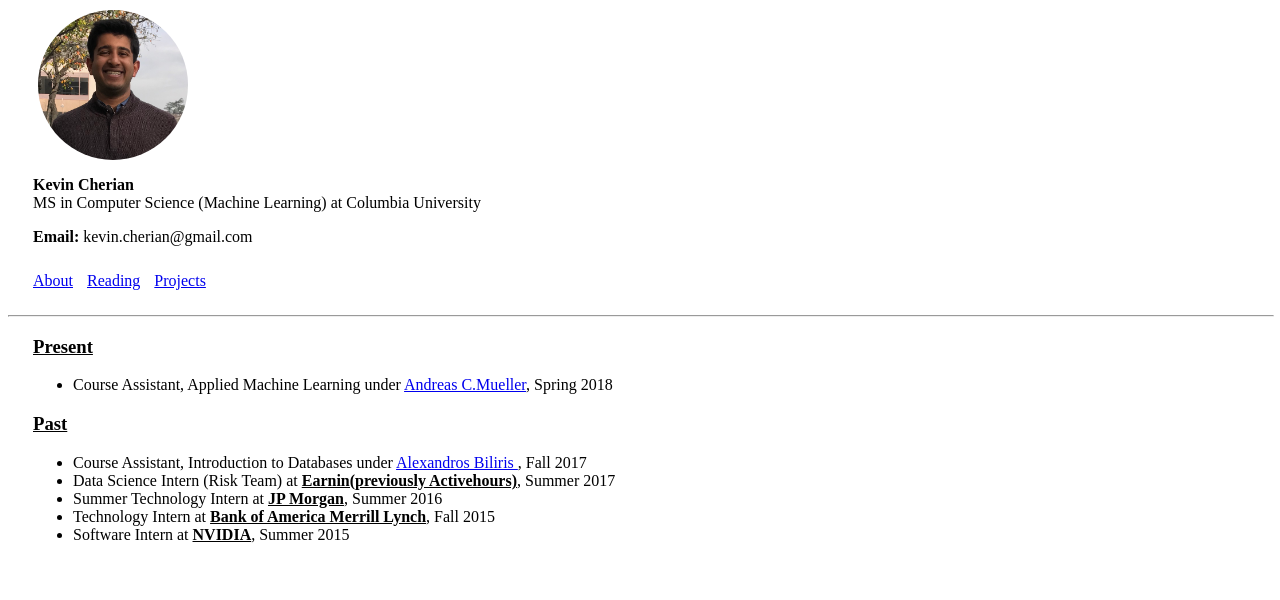
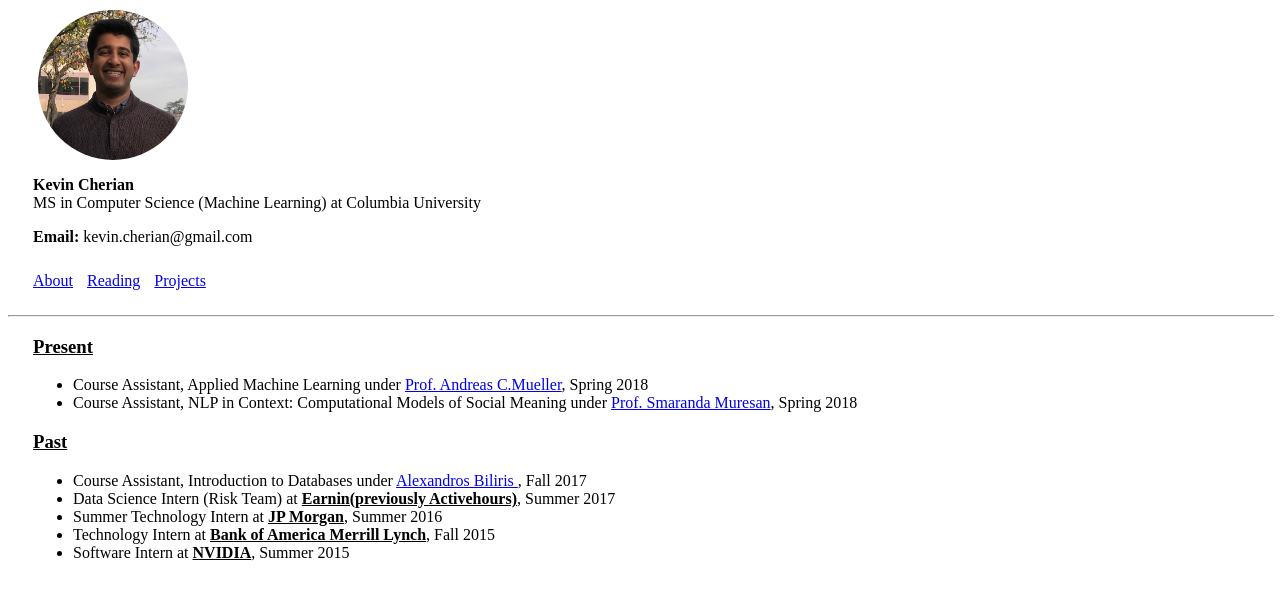
Before and after one commit to kevincherian/kevincherian.github.io, a plain HTML site: page index.html in a window 1280 px wide. Drawn offline with Linux system fonts and the light colour scheme.

Commit message:
Included CA Spring 2018

```diff
--- a/index.html
+++ b/index.html
@@ -30,7 +30,10 @@
         <h3><u>Present</u></h3>
         <ul>
             <li>
-                Course Assistant, Applied Machine Learning under <a href="http://amueller.github.io/">Andreas C.Mueller</a>, Spring 2018
+                Course Assistant, Applied Machine Learning under <a href="http://amueller.github.io/">Prof. Andreas C.Mueller</a>, Spring 2018
+            </li>
+            <li>
+                Course Assistant, NLP in Context: Computational Models of Social Meaning under <a href="http://www1.cs.columbia.edu/~smara/">Prof. Smaranda Muresan</a>, Spring 2018
             </li>
         </ul>
     	<h3><u>Past</u></h3>
```
Also changed, not shown: projects.html (+1 -1 lines), reading.html (+1 -1 lines).
